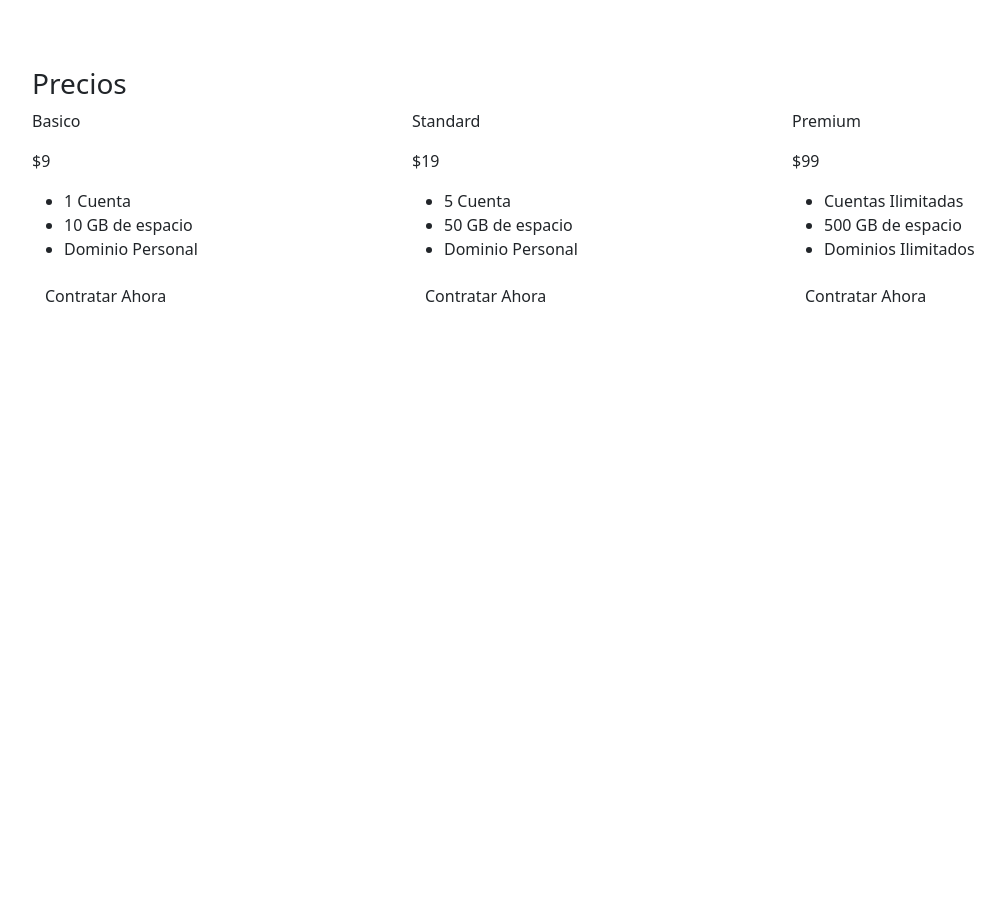
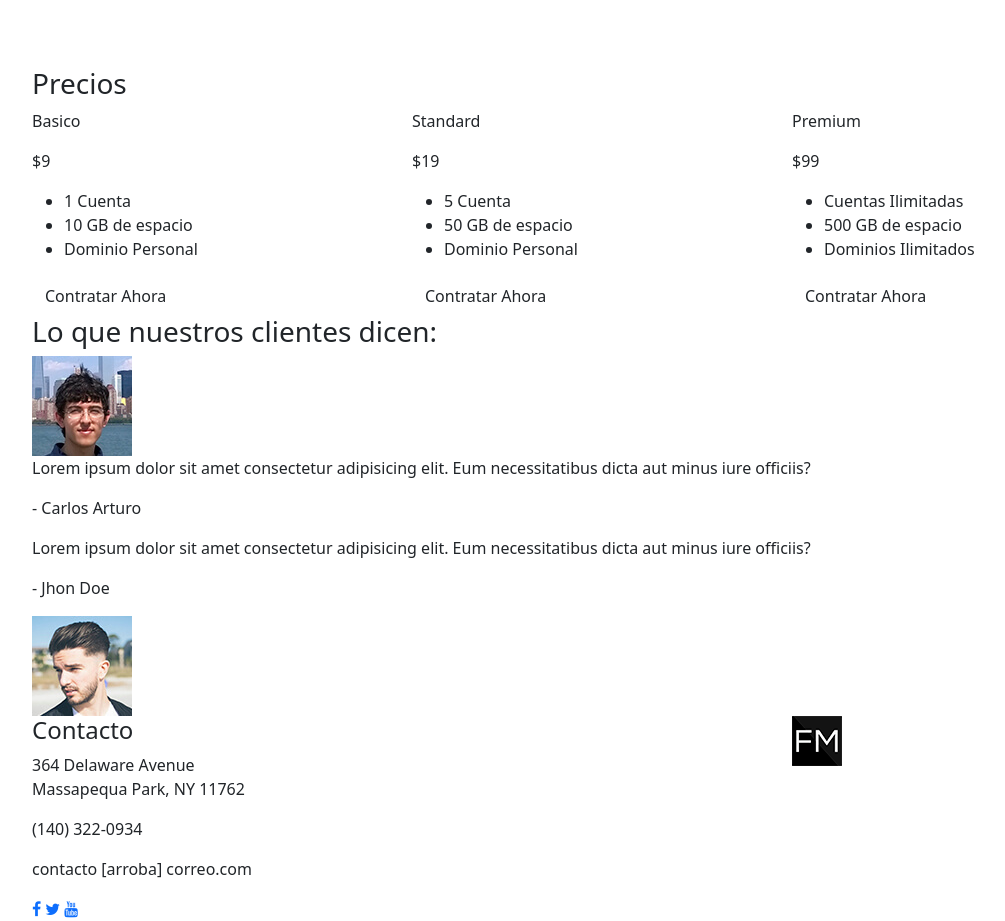
Before and after one commit to GuzmiDev/Web-Startup, a website: page index.html in a window 1280 px wide. Shown: the part 1199-2120 px from the top of the page, without its empty margins (50-1055 px from the left). Before the commit the page ends 1514 px from the top, so only its background shows below. Drawn offline with Linux system fonts and the light colour scheme.

Commit message:
estructura html de ewviews y footer

```diff
--- a/index.html
+++ b/index.html
@@ -182,8 +182,71 @@
           </div>
         </div>
       </section>
-      <section class="reviews"></section>
+      <section class="reviews">
+        <div class="container">
+          <div class="row">
+            <div class="col-md-12">
+              <h3 class="reviews__title">Lo que nuestros clientes dicen:</h3>
+            </div>
+          </div>
+          <div class="row">
+            <div class="col-md-12 reviews__customer">
+              <div class="reviews__container-img">
+                <img src="img/foto1.jpg" alt="Customer" />
+              </div>
+              <div class="reviews__review">
+                <p class="reviews__text">
+                  Lorem ipsum dolor sit amet consectetur adipisicing elit. Eum
+                  necessitatibus dicta aut minus iure officiis?
+                </p>
+                <p class="reviews__name">- Carlos Arturo</p>
+              </div>
+            </div>
+            <div class="col-md-12 reviews__customer">
+              <div class="reviews__review">
+                <p class="reviews__text">
+                  Lorem ipsum dolor sit amet consectetur adipisicing elit. Eum
+                  necessitatibus dicta aut minus iure officiis?
+                </p>
+                <p class="reviews__name">- Jhon Doe</p>
+              </div>
+              <div class="reviews__container-img">
+                <img src="img/foto2.jpg" alt="Customer" />
+              </div>
+            </div>
+          </div>
+        </div>
+      </section>
     </section>
-    <footer></footer>
+    <footer>
+      <div class="footer__direccion">
+        <div class="container">
+          <div class="row">
+            <div class="col-md-8">
+              <h4 class="foooter__tittle">Contacto</h4>
+              <p class="footer__street">
+                364 Delaware Avenue <br />Massapequa Park, NY 11762
+              </p>
+              <p class="footer__phone">(140) 322-0934</p>
+              <p class="footer__email">contacto [arroba] correo.com</p>
+            </div>
+            <div class="col-md-4">
+              <img src="img/logo.png" alt="" />
+            </div>
+          </div>
+        </div>
+      </div>
+      <div class="footer__social">
+        <div class="container">
+          <div class="row">
+            <div class="col-md-12">
+              <a href="#" class="facebook"><i class="fa fa-facebook"></i></a>
+              <a href="#" class="twitter"><i class="fa fa-twitter"></i></a>
+              <a href="#" class="youtuber"><i class="fa fa-youtube"></i></a>
+            </div>
+          </div>
+        </div>
+      </div>
+    </footer>
   </body>
 </html>
```
